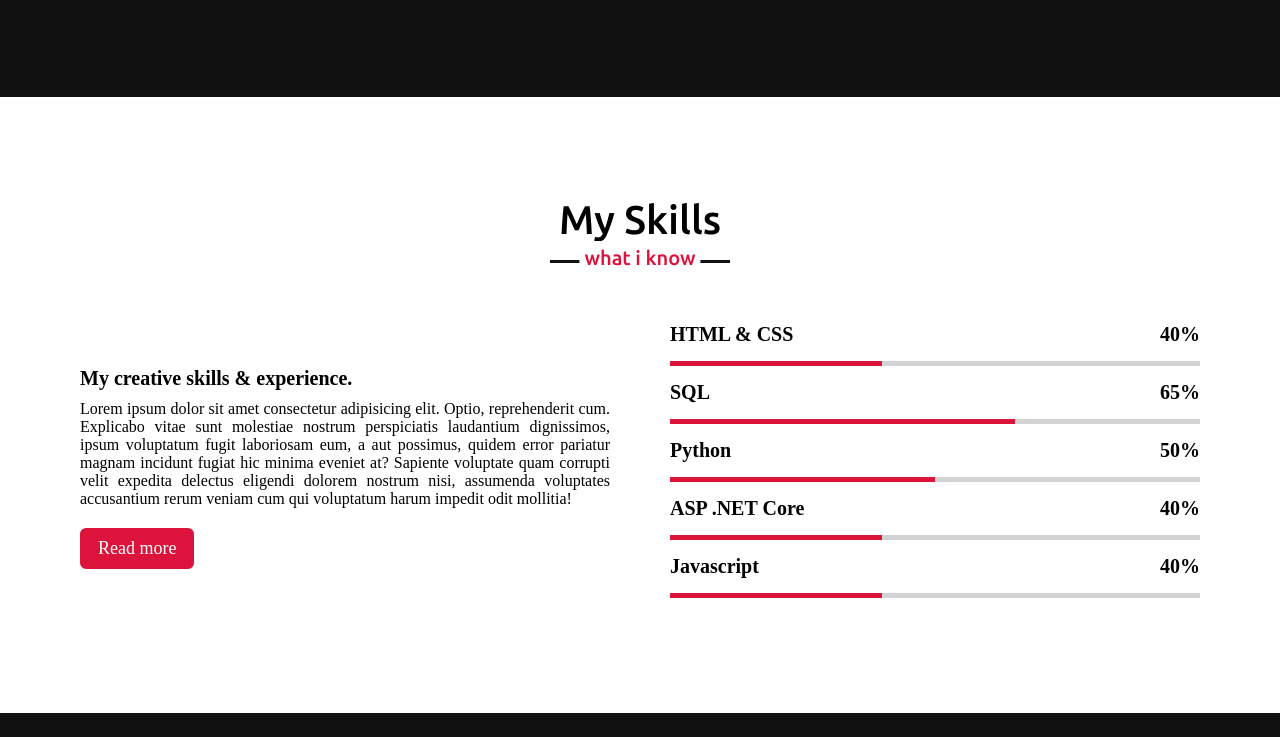
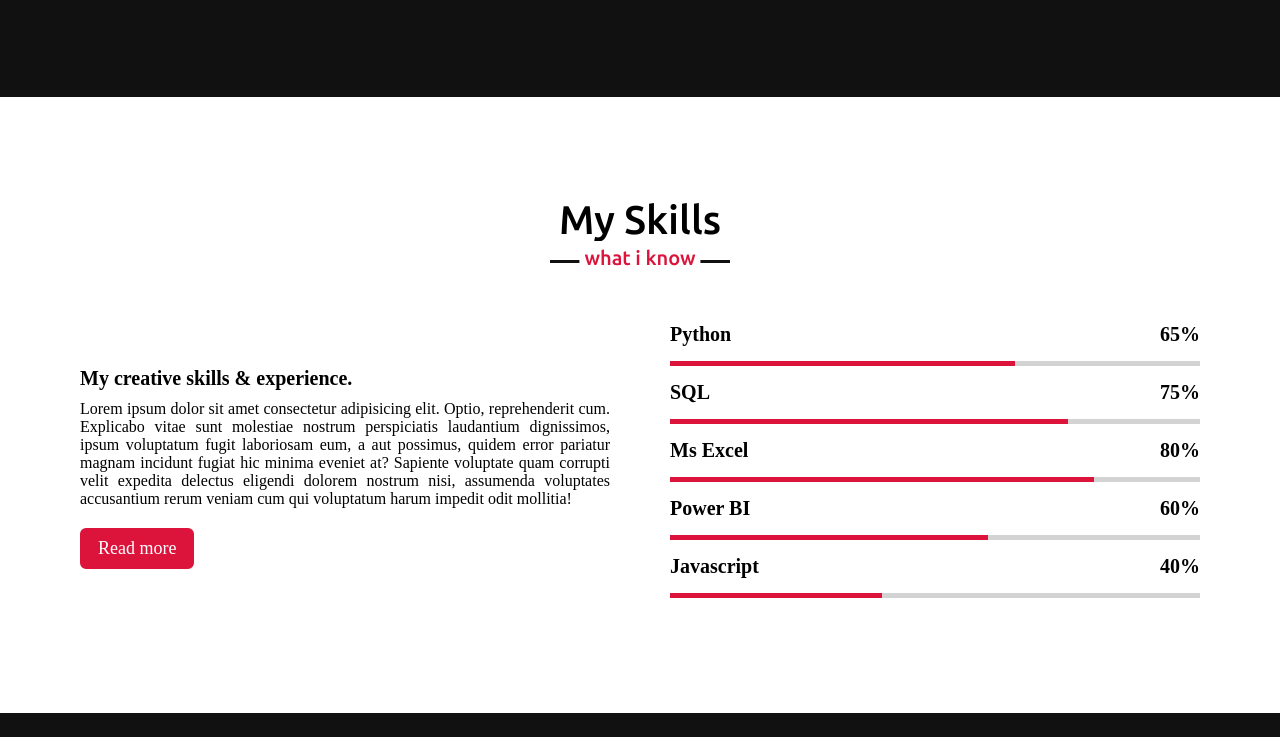
Before and after one commit to oluwatidamilare/portfolioWebsite, a plain HTML site: page index.html in a window 1280 px wide. Shown: the part 2041-2778 px from the top of the page. Drawn offline with nearby package versions, Linux system fonts and the light colour scheme.

Commit message:
commit as at 12 September, 2023.

```diff
--- a/index.html
+++ b/index.html
@@ -66,12 +66,12 @@
             <h2 class="title">About me</h2>
             <div class="about-content">
                 <div class="column left">
-                    <img src="images/myself.jpeg" alt="">
+                    <img src="images/myself.png" alt="">
                 </div>
                 <div class="column right">
-                    <div class="text">I'm Damilare and I am a <span class="typing-2"> </span></div>
+                    <div class="text">I'm Damilare, and I am a <span class="typing-2"> </span></div>
                     <p>Lorem ipsum dolor sit amet consectetur adipisicing elit. Culpa molestias, velit officiis saepe blanditiis dolorum tenetur tempore! Ipsa cum iste provident possimus, perspiciatis molestiae doloremque nesciunt placeat. Quasi perspiciatis quo vel, optio, facere nemo suscipit possimus vitae magni consequatur aut. Maxime, voluptas? Magni, animi error voluptatem quia tempora architecto et eligendi totam temporibus, ad obcaecati ipsum porro fuga eius quidem?</p>
-                    <a href="/resume/Damilare David Adesanya.pdf"download>Download CV</a>
+                    <a href="/resume/Damilare_David_Adesanya.pdf"download>Download CV</a>
                 </div>
             </div>
         </div>
@@ -120,29 +120,29 @@
                  <div class="column right">
                     <div class="bars">
                         <div class="info">
-                            <span>HTML & CSS</span>
-                            <span>40%</span>
+                            <span>Python</span>
+                            <span>65%</span>
                         </div>
                         <div class="line skill1"></div>
                     </div>
                     <div class="bars">
                         <div class="info">
                             <span>SQL</span>
-                            <span>65%</span>
+                            <span>75%</span>
                         </div>
                         <div class="line skill2"></div>
                     </div>
                     <div class="bars">
                         <div class="info">
-                            <span>Python</span>
-                            <span>50%</span>
+                            <span>Ms Excel</span>
+                            <span>80%</span>
                         </div>
                         <div class="line skill3"></div>
                     </div>
                     <div class="bars">
                         <div class="info">
-                            <span>ASP .NET Core</span>
-                            <span>40%</span>
+                            <span>Power BI</span>
+                            <span>60%</span>
                         </div>
                         <div class="line skill4"></div>
                     </div>
--- a/script.js
+++ b/script.js
@@ -25,14 +25,14 @@ $(document).ready(function(){
 
     // typing animation script
     var typed = new Typed(".typing", {
-        strings: ["Software Developer", "Database Administrator", "Freelancer", "Data Analyst"],
+        strings: ["Data Analyst", "Data Engineer", "Machine Learning Engineer", "Database Administrator", "Freelancer"],
         typeSpeed: 100,
         backSpeed: 60,
         loop: true
     });
 
     var typed = new Typed(".typing-2", {
-        strings: ["Software Developer", "Database Administrator", "Freelancer", "Data Analyst"],
+        strings: ["Data Analyst", "Data Engineer", "Machine Learning Engineer", "Database Administrator", "Freelancer"],
         typeSpeed: 100,
         backSpeed: 60,
         loop: true
--- a/style.css
+++ b/style.css
@@ -391,19 +391,19 @@ section .title::after{
 }
 
 .skills-content .right .skill1::before{
-    width: 40%;
+    width: 65%;
 }
 
 .skills-content .right .skill2::before{
-    width: 65%;
+    width: 75%;
 }
 
 .skills-content .right .skill3::before{
-    width: 50%;
+    width: 80%;
 }
 
 .skills-content .right .skill4::before{
-    width: 40%;
+    width: 60%;
 }
 
 .skills-content .right .skill5::before{
```
